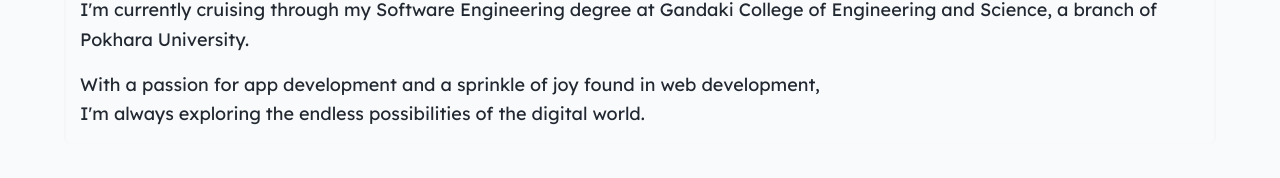
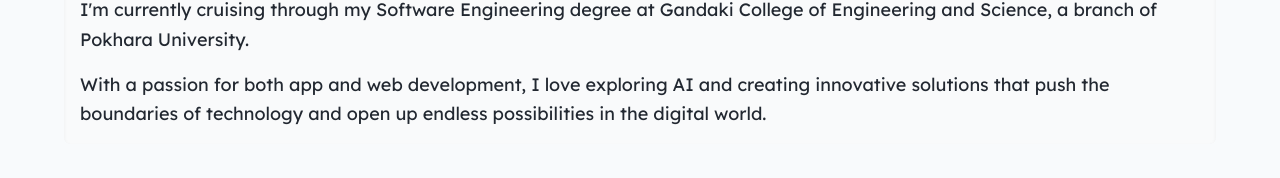
Before and after one commit to llaxmi/llaxmi, a React (Vite) app: page / in a window 1280 px wide. Shown: the part 452-630 px from the top of the page. Built offline with nearby package versions, Linux system fonts and the light colour scheme; a web font is replaced by a local one.

Commit message:
minor updates

```diff
--- a/src/constants/data.ts
+++ b/src/constants/data.ts
@@ -62,7 +62,7 @@
     description:
       "A simple JavaScript program that counts the number of vowels in a given text or phrase.",
     // image: p3,
-    link: "#vowel-counter",
+    link: "https://vowel-counter-wheat.vercel.app",
     date: "November 2023",
   },
 ];
--- a/src/screens/aboutme.tsx
+++ b/src/screens/aboutme.tsx
@@ -19,10 +19,9 @@
             University.
           </p>
           <p className="font-lexend text-lg text-sec leading-relaxed mt-4">
-            With a passion for app development and a sprinkle of joy found in
-            web development,
-            <br /> I&apos;m always exploring the endless possibilities of the
-            digital world.
+            With a passion for both app and web development, I love exploring AI
+            and creating innovative solutions that push the boundaries of
+            technology and open up endless possibilities in the digital world.
           </p>
         </section>
         <Skills />
```
Also changed, not shown: 1 other file (tests, documents, lock files or other folders).
